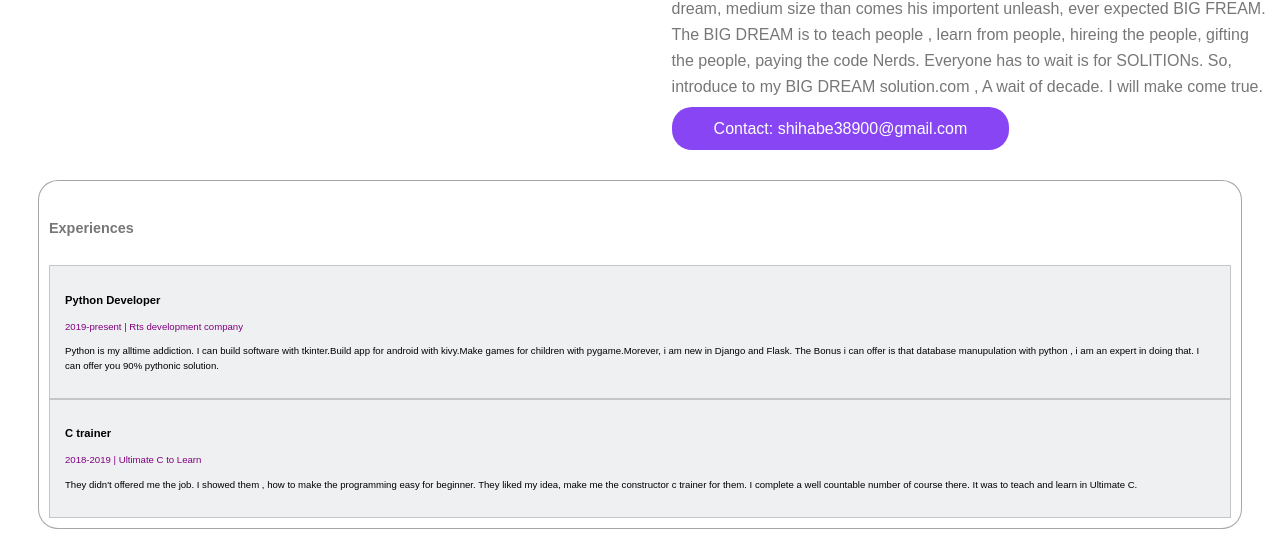
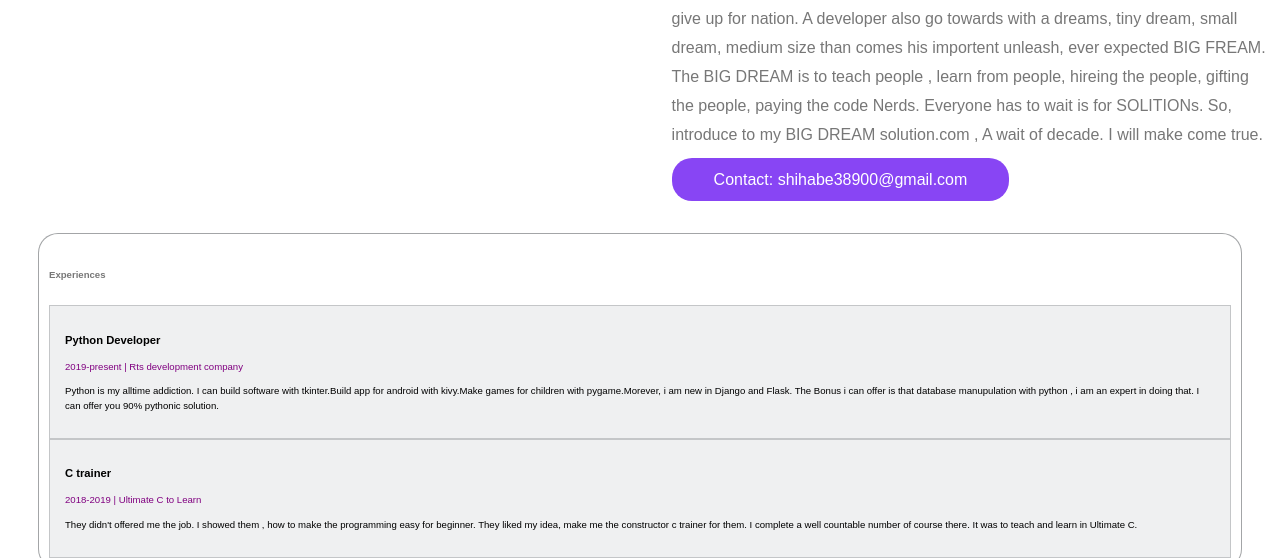
Before and after one commit to shihabuddin413/shihabrts, a plain HTML site: page index.html in a window 1280 px wide. Shown: the part 474-1032 px from the top of the page. Drawn offline with Linux system fonts and the light colour scheme.

Commit message:
Update style.css

```diff
--- a/style.css
+++ b/style.css
@@ -1,14 +1,15 @@
 body{
     font-family: sans-serif;
     color: #777777;
-    line-height: 26px;
+    line-height: 29px;
+    font-size : 1.0em;
 }
 
 h1{
     font-size: 1.7em;
 }
 h5{
-    font-size: 0.6em;
+    font-size: 0.4em;
 }
 
 .half_width{
```
